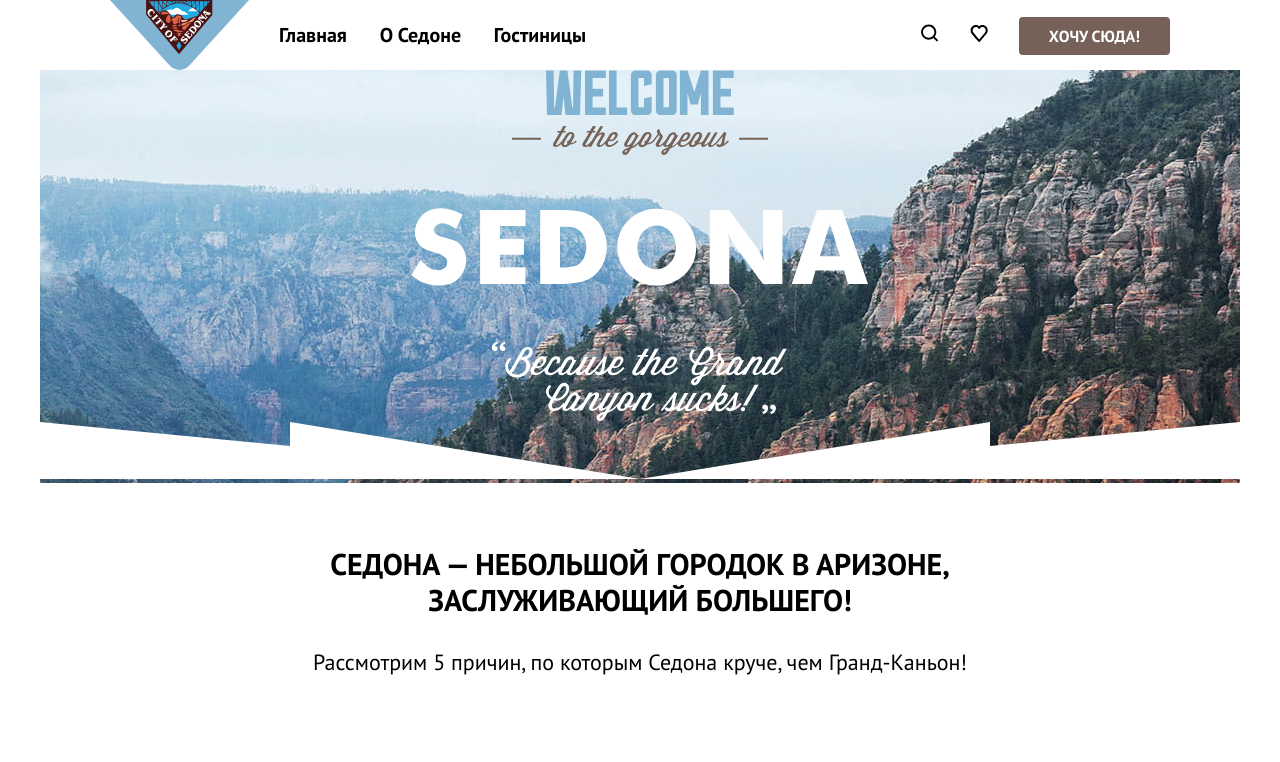
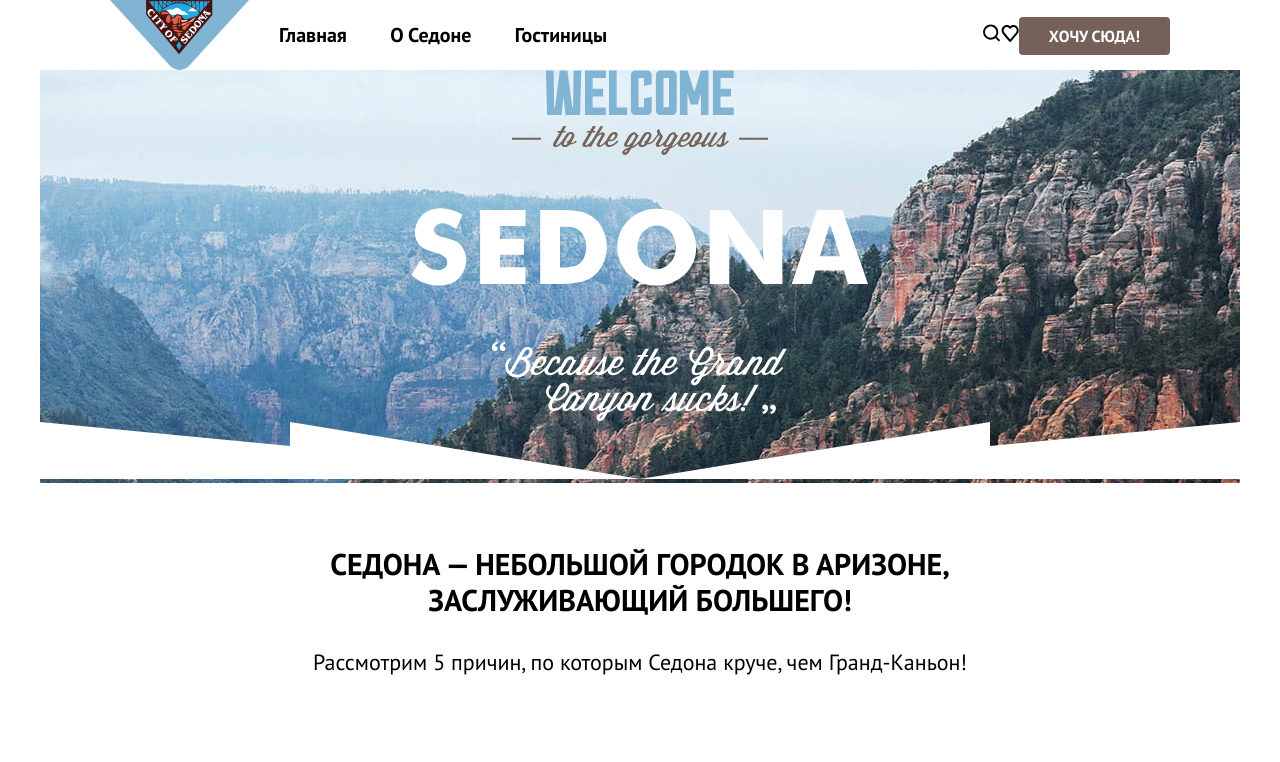
Before and after one commit to htmlacademy-htmlcss/2124001-sedona-34, a plain HTML site: page index.html in a window 1280 px wide. Shown: the top 762 px of the page. Drawn offline with Linux system fonts and the light colour scheme.

Commit message:
Сделал поправки

```diff
--- a/styles/styles.css
+++ b/styles/styles.css
@@ -90,8 +90,8 @@ body {
 
 .navigation-user {
   display: flex;
-  width: 263px;
-  margin-left: 273px;
+  max-width: 263px;
+  margin-left: auto;
   margin-right: 70px;
   margin-top: 0;
   margin-bottom: 0;
@@ -99,7 +99,6 @@ body {
   flex-wrap: wrap;
   justify-content: space-between;
   align-items: center;
-
 }
 
 .navigation-link {
@@ -289,7 +288,7 @@ body {
 }
 
 .page-footer-newsletter {
-  display: block;
+  display: flex;
   margin: 0 auto;
   width: 1200px;
 }
```
Also changed, not shown: index.html (+3 -0 lines).
